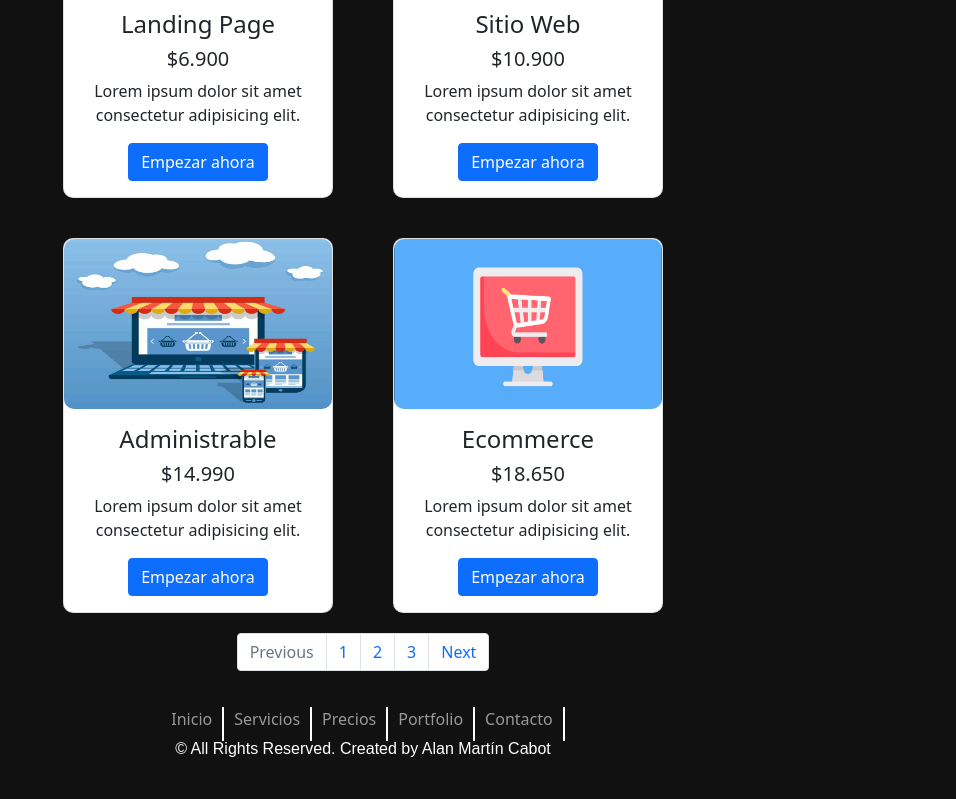
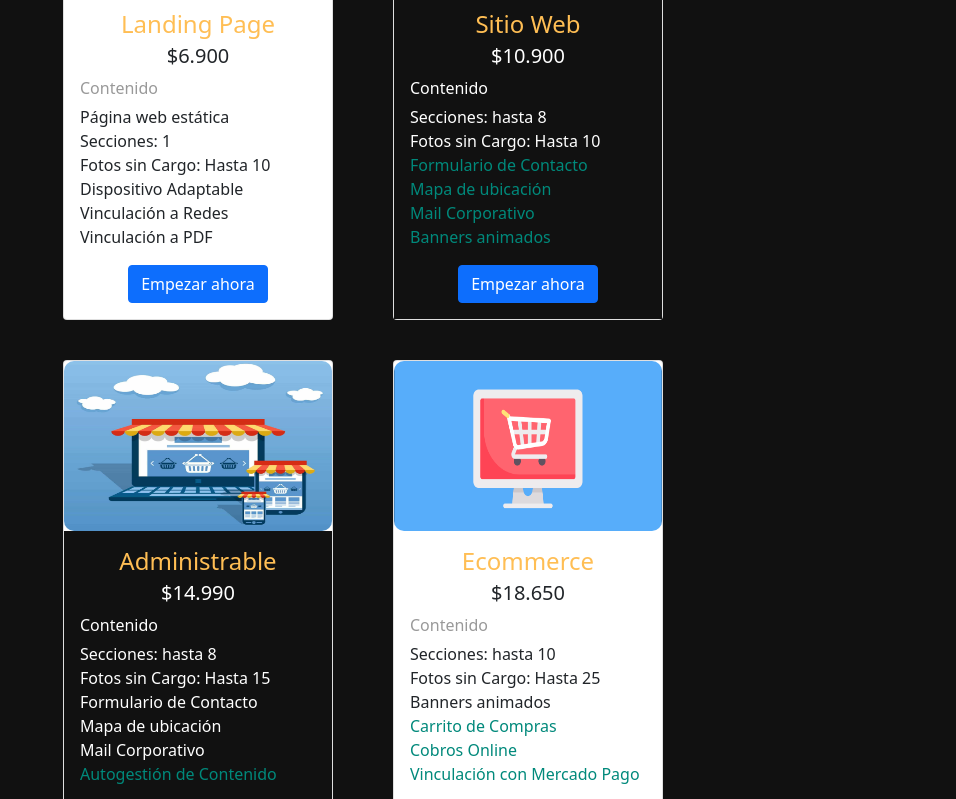
Before and after one commit to alanmartinc/SolucionesInformaticas-AlanCabot, a website: page pages/price.html in a window 1280 px wide. Shown: the part 340-1139 px from the top of the page, 277-1233 px from the left. Before the commit the page ends 1117 px from the top, so only its background shows below. Drawn offline with nearby package versions, Linux system fonts and the light colour scheme; a web font is replaced by a local one.

Commit message:
Se agrega TP final

```diff
--- a/pages/price.html
+++ b/pages/price.html
@@ -70,7 +70,15 @@
                             <div class="card-body">
                                 <h4 class="card-title">Landing Page</h4>
                                 <h5>$6.900</h5>
-                                <p class="card-text">Lorem ipsum dolor sit amet consectetur adipisicing elit.</p>
+                                <p class="card-text">Contenido</p>
+                                <ul>
+                                    <li>Página web estática</li>
+                                    <li>Secciones: 1</li>
+                                    <li>Fotos sin Cargo: Hasta 10</li>
+                                    <li>Dispositivo Adaptable</li>
+                                    <li>Vinculación a Redes</li>
+                                    <li>Vinculación a PDF</li>
+                                </ul>
                                 <a href="contact.html" class="btn btn-primary">Empezar ahora</a>
                             </div>
                         </div>
@@ -79,10 +87,18 @@
                     <div class="align-card">
                         <div class="card">
                             <img src="../assets/img/sitioweb.png" class="card-img-top" alt="Sitio Web">
-                            <div class="card-body">
+                            <div class="card-body background-black">
                               <h4 class="card-title">Sitio Web</h4>
                               <h5>$10.900</h5>
-                              <p class="card-text">Lorem ipsum dolor sit amet consectetur adipisicing elit.</p>
+                              <p class="card-text">Contenido</p>
+                              <ul>
+                                <li>Secciones: hasta 8</li>
+                                <li>Fotos sin Cargo: Hasta 10</li>
+                                <li><span>Formulario de Contacto</span></li>
+                                <li><span>Mapa de ubicación</span></li>
+                                <li><span>Mail Corporativo</span></li>
+                                <li><span>Banners animados</span></li>
+                              </ul>
                               <a href="contact.html" class="btn btn-primary">Empezar ahora</a>
                             </div>
                         </div>
@@ -93,10 +109,18 @@
                     <div class="align-card">
                         <div class="card">
                             <img src="../assets/img/autoadministrable.jpg" class="card-img-top" alt="Autoadministrable">
-                            <div class="card-body">
+                            <div class="card-body background-black">
                                 <h4 class="card-title">Administrable</h4>
                                 <h5>$14.990</h5>
-                                <p class="card-text">Lorem ipsum dolor sit amet consectetur adipisicing elit.</p>
+                                <p class="card-text">Contenido</p>
+                                <ul>
+                                    <li>Secciones: hasta 8</li>
+                                    <li>Fotos sin Cargo: Hasta 15</li>
+                                    <li>Formulario de Contacto</li>
+                                    <li>Mapa de ubicación</li>
+                                    <li>Mail Corporativo</li>
+                                    <li><span>Autogestión de Contenido</span></li>
+                                </ul>
                                 <a href="contact.html" class="btn btn-primary">Empezar ahora</a>
                             </div>
                         </div>
@@ -108,7 +132,15 @@
                             <div class="card-body">
                               <h4 class="card-title">Ecommerce</h4>
                               <h5>$18.650</h5>
-                              <p class="card-text">Lorem ipsum dolor sit amet consectetur adipisicing elit.</p>
+                              <p class="card-text">Contenido</p>
+                              <ul>
+                                <li>Secciones: hasta 10</li>
+                                <li>Fotos sin Cargo: Hasta 25</li>
+                                <li>Banners animados</li>
+                                <li><span>Carrito de Compras</span></li>
+                                <li><span>Cobros Online</span></li>
+                                <li><span>Vinculación con Mercado Pago</span></li>
+                              </ul>
                               <a href="contact.html" class="btn btn-primary">Empezar ahora</a>
                             </div>
                         </div>
--- a/scss/_mediaqueries.scss
+++ b/scss/_mediaqueries.scss
@@ -1,5 +1,12 @@
 /* Ipads y tablets */
 @media (max-width: 1024px) {
+    /* Body */
+    body {
+        .social-bar {
+            display: none
+        }
+    }
+
     /* Header */
     header {
         @include margin(0px, 0px, 20px, 0px);
--- a/scss/_section.scss
+++ b/scss/_section.scss
@@ -108,12 +108,45 @@ main {
                 }
 
                 .card {
-                    border-radius: 10px;
                     width: 270px;
 
                     img {
                         border-radius: 10px;
                         height: 170px;
+                    }
+
+                    .card-body {
+                        .card-title {
+                            color: $yellow;
+                            @include margin(0px, 0px, 5px, 0px);
+                        }
+
+                        .card-text {
+                            text-align: left;
+                            color: $gray;
+                            @include margin(0px, 0px, 5px, 0px);
+                        }
+
+                        ul {
+                            padding-left: 0px;
+                            text-align: left;
+                            list-style: none;
+
+                            li {
+                                span {
+                                    color: #00897B;
+                                    font-weight: 500;
+                                }
+                            }
+                        }
+                    }
+
+                    .card-body.background-black {
+                        background-color: $black;
+
+                        h5, .card-text, ul {
+                            color: $white;
+                        }
                     }
                 }
             }
```
Also changed, not shown: pages/contact.html (+2 -2 lines), pages/portfolio.html (+2 -2 lines), assets/img/portfolio-2.png (added), css/maincss.css, 1 other file.
